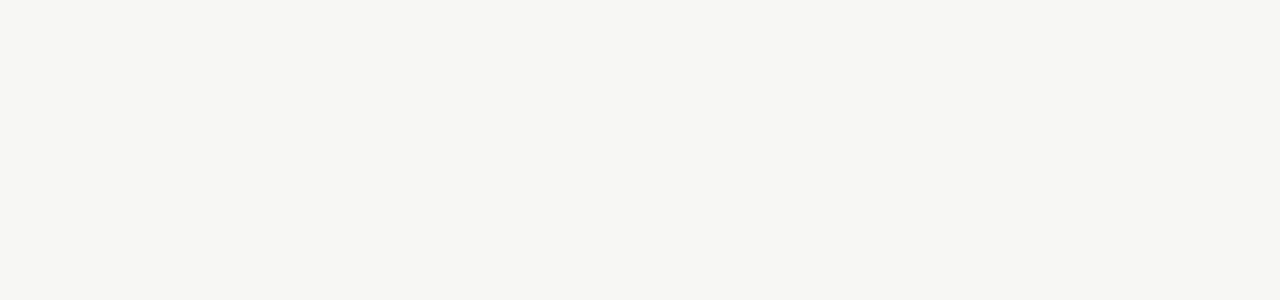
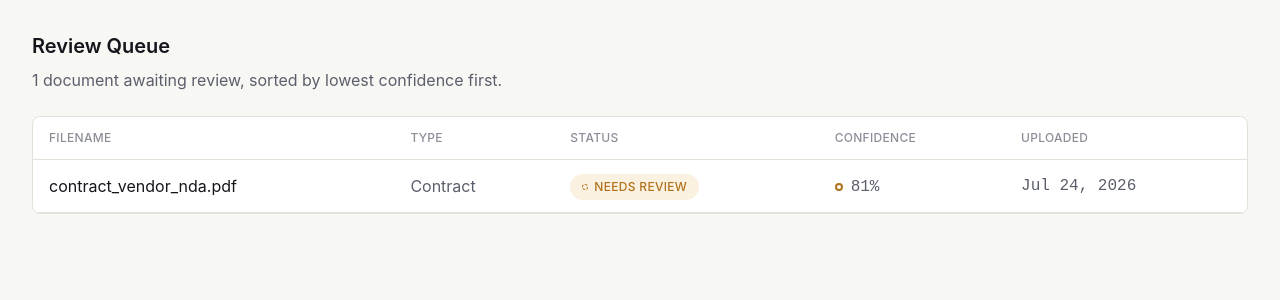
Before and after one commit to santhoshkumarj18/ai-document-intelligence-platform, a React app in the folder frontend/: page /review in a window 1280 px wide. Before the commit this address had no page. Shown: the top 300 px of the page. Built offline with nearby package versions, Linux system fonts and the light colour scheme; the HTML template or start-up script is replaced by a standard one.

Commit message:
feat: add Review Queue screen sorted by lowest confidence

```diff
--- a/frontend/src/App.jsx
+++ b/frontend/src/App.jsx
@@ -2,12 +2,14 @@
 import { Routes, Route } from 'react-router-dom'
 import QueuePage from './pages/QueuePage'
 import DocumentDetailPage from './pages/DocumentDetailPage'
+import ReviewQueuePage from './pages/ReviewQueuePage'
 
 function App() {
   return (
     <Routes>
       <Route path="/" element={<QueuePage />} />
       <Route path="/documents/:id" element={<DocumentDetailPage />} />
+      <Route path="/review" element={<ReviewQueuePage />} />
     </Routes>
   )
 }
--- a/frontend/src/pages/QueuePage.jsx
+++ b/frontend/src/pages/QueuePage.jsx
@@ -1,5 +1,5 @@
 // src/pages/QueuePage.jsx
-import { useNavigate } from 'react-router-dom'
+import { useNavigate, Link } from 'react-router-dom'
 import DocumentTable from '../components/queue/DocumentTable'
 import { mockDocuments } from '../mock/mockDocuments'
 
@@ -8,9 +8,14 @@ function QueuePage() {
 
   return (
     <div className="min-h-screen bg-canvas p-8">
-      <h1 className="font-ui text-[20px] leading-[28px] font-semibold text-ink mb-6">
-        Document Queue
-      </h1>
+      <div className="flex items-center justify-between mb-6">
+        <h1 className="font-ui text-[20px] leading-[28px] font-semibold text-ink">
+          Document Queue
+        </h1>
+        <Link to="/review" className="font-ui text-body text-accent hover:underline">
+          Review Queue →
+        </Link>
+      </div>
 
       <div className="bg-surface border border-border rounded-md overflow-hidden">
         <DocumentTable
--- /dev/null
+++ b/frontend/src/pages/ReviewQueuePage.jsx
@@ -0,0 +1,48 @@
+// src/pages/ReviewQueuePage.jsx
+import { useNavigate } from 'react-router-dom'
+import DocumentTable from '../components/queue/DocumentTable'
+import { mockDocuments } from '../mock/mockDocuments'
+import { getOverallConfidence } from '../utils/confidence'
+
+function ReviewQueuePage() {
+  const navigate = useNavigate()
+
+  // Only documents actually needing human attention.
+  const reviewDocs = mockDocuments.filter((doc) => doc.status === 'NEEDS_REVIEW')
+
+  // Lowest confidence first — the riskiest documents surface at the top,
+  // per the design system's spec for this screen.
+  const sorted = [...reviewDocs].sort((a, b) => {
+    const confA = getOverallConfidence(a) ?? 0
+    const confB = getOverallConfidence(b) ?? 0
+    return confA - confB
+  })
+
+  return (
+    <div className="min-h-screen bg-canvas p-8">
+      <h1 className="font-ui text-[20px] leading-[28px] font-semibold text-ink mb-2">
+        Review Queue
+      </h1>
+      <p className="font-ui text-body text-ink-muted mb-6">
+        {sorted.length} document{sorted.length !== 1 ? 's' : ''} awaiting review, sorted by lowest confidence first.
+      </p>
+
+      {sorted.length === 0 ? (
+        <div className="bg-surface border border-border rounded-md p-8 text-center">
+          <p className="font-ui text-body text-ink-faint">
+            Nothing needs review right now. 🎉
+          </p>
+        </div>
+      ) : (
+        <div className="bg-surface border border-border rounded-md overflow-hidden">
+          <DocumentTable
+            documents={sorted}
+            onRowClick={(id) => navigate(`/documents/${id}`)}
+          />
+        </div>
+      )}
+    </div>
+  )
+}
+
+export default ReviewQueuePage
```
